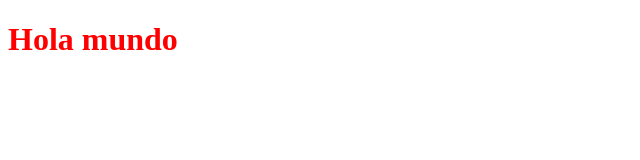
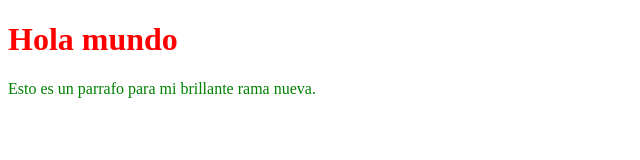
Before and after one commit to skaid3n/bootCampEverisAntonio, a plain HTML site: page index.html in a window 1280 px wide. Shown: the whole page, without its empty margins (0-640 px from the left). Drawn offline with Linux system fonts and the light colour scheme.

Commit message:
Segundo Commit cambiando de rama y modificando archivos

```diff
--- a/index.html
+++ b/index.html
@@ -6,5 +6,6 @@
 </head>
 <body>
 <h1>Hola mundo</h1>
+<p>Esto es un parrafo para mi brillante rama nueva.</p>
 </body>
 </html>
--- a/style.css
+++ b/style.css
@@ -1,3 +1,6 @@
 h1 {
 color: red;
 }
+p {
+color: green;
+}
```
Also changed, not shown: 1 other file.
